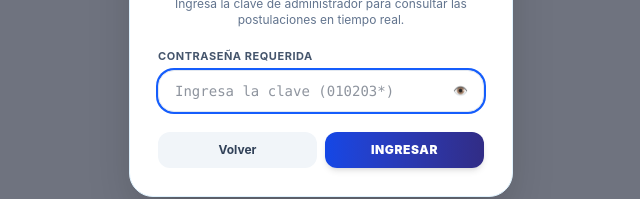
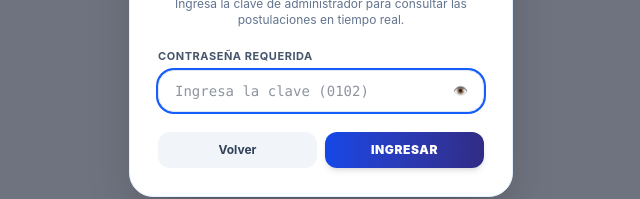
Before and after one commit to lp-trader/App-tour-azul, a React app: page / in a window 1280 px wide. Both pictures are taken after a click on the button "Panel Candidatos (Admin)". Shown: the part 364-563 px from the top of the page, without its empty margins (319-959 px from the left). Built offline with nearby package versions, Linux system fonts and the light colour scheme; the HTML template or start-up script is replaced by a standard one.

Commit message:
refactor: simplify admin auth logic and input handling
Update authentication submission to use controlled state instead of DOM queries and adjust the placeholder instruction.

```diff
--- a/src/AdminCandidatos.tsx
+++ b/src/AdminCandidatos.tsx
@@ -129,14 +129,9 @@ export const AdminCandidatos: React.FC<AdminCandidatosProps> = ({ onBack }) => {
     }
   };
 
-  if (!isAuthenticated) {
-const handleAuthSubmit = (e: React.FormEvent) => {
+  const handleAuthSubmit = (e: React.FormEvent) => {
     e.preventDefault();
-
-    // Obtenemos el valor directamente del input del formulario para evitar errores de variables de estado
-    const form = e.currentTarget as HTMLFormElement;
-    const inputElement = form.querySelector('input[type="password"], input[type="text"]') as HTMLInputElement;
-    const entered = inputElement ? inputElement.value.trim() : "";
+    const entered = (passwordInput || "").trim();
 
     if (entered === "0102" || entered === "010203*") {
       sessionStorage.setItem("tour_azul_admin_auth", "true");
@@ -146,6 +141,8 @@ const handleAuthSubmit = (e: React.FormEvent) => {
       setAuthError("Contraseña inválida. Por favor, verifica la clave e inténtalo de nuevo");
     }
   };
+
+  if (!isAuthenticated) {
     return (
       <div className="min-h-screen bg-slate-900/60 backdrop-blur-xs flex items-center justify-center p-4">
         <div className="relative w-full max-w-sm bg-white rounded-3xl p-6 sm:p-7 shadow-2xl border border-sky-100 text-center animate-float">
@@ -165,7 +162,7 @@ const handleAuthSubmit = (e: React.FormEvent) => {
                     setPasswordInput(e.target.value);
                     setAuthError(null);
                   }}
-                  placeholder="Ingresa la clave (010203*)"
+                  placeholder="Ingresa la clave (0102)"
                   className="w-full px-4 py-2.5 pr-10 rounded-2xl border border-slate-200 focus:outline-none focus:ring-2 focus:ring-blue-600 text-xs md:text-sm text-slate-800 transition bg-slate-50/50 focus:bg-white font-mono"
                   autoFocus
                 />
@@ -382,7 +379,6 @@ const handleAuthSubmit = (e: React.FormEvent) => {
                                 alt={nombre}
                                 className="h-11 w-11 rounded-full object-cover shadow-xs border border-slate-200"
                                 onError={(e) => {
-                                  // Fallback si la URL de la imagen falla
                                   (e.target as HTMLElement).style.display = 'none';
                                 }}
                               />
```
